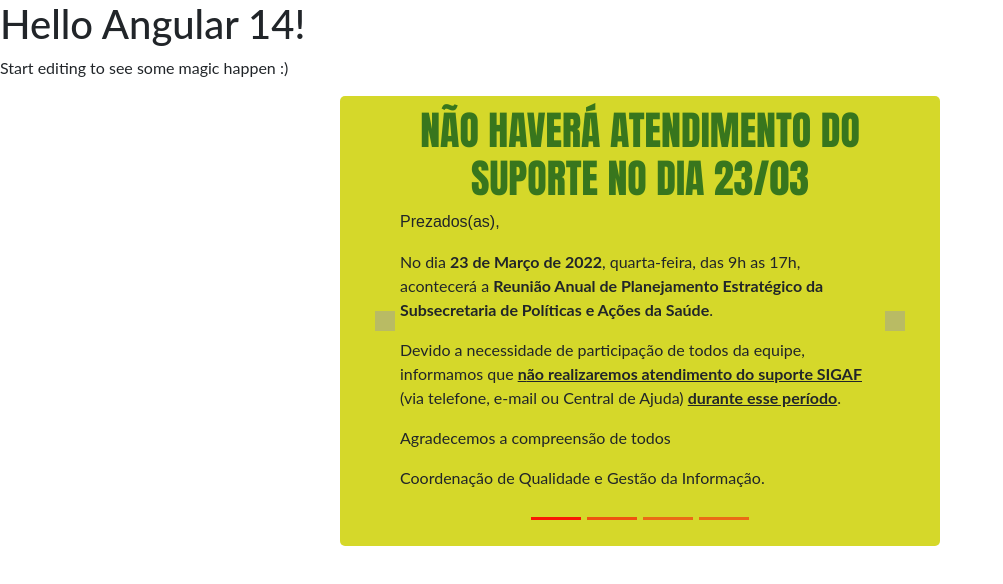
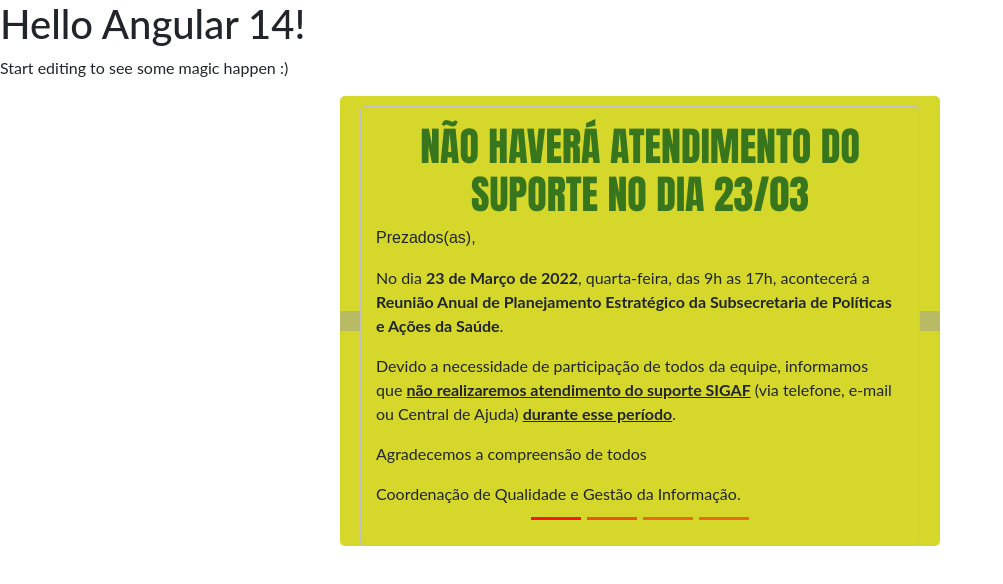
Before and after one commit to leite-gilcimar/angular-render-html-externo, an Angular app: page / in a window 1280 px wide. Shown: the top 584 px of the page, without its empty margins (0-1003 px from the left). Built offline with nearby package versions, Linux system fonts and the light colour scheme; grey boxes are pictures that could not be loaded.

Commit message:
Ajustado o conteúdo do mural para não ficar por cima das setas de preview e next

```diff
--- a/src/app/app.component.css
+++ b/src/app/app.component.css
@@ -9,6 +9,7 @@ p {
 
 ::ng-deep .carousel .carousel-control-prev-icon {
   background-image: url('https://apufpel.com.br/assets/img/seta_prim.png');
+  margin-right: 70px;
   /* background-color: #000;
   width: 50px;
   height: 50px;
@@ -18,6 +19,7 @@ p {
 
 ::ng-deep .carousel .carousel-control-next-icon {
   background-image: url('https://apufpel.com.br/assets/img/seta_ult.png');
+  margin-left: 70px;
   /* background-color: #000;
   width: 50px;
   height: 50px;
@@ -33,9 +35,17 @@ p {
 .box-div-externo {
   height: 450px;
   width: 600px;
-  padding-left: 60px;
-  padding-right: 60px;
+  padding-left: 20px;
+  padding-right: 20px;
   padding-top: 10px;
   border-radius: 5px;
   background-color: rgb(213, 216, 42);
 }
+
+.divExterno {
+  border: 1px solid silver;
+  border-radius: 5px;
+  padding: 15px;
+  width: 100%;
+  height: 100%;
+}
--- a/src/app/app.component.html
+++ b/src/app/app.component.html
@@ -5,22 +5,22 @@
   <carousel>
     <slide>
       <div class="box-div-externo">
-        <div #divExterno1></div>
+        <div class="divExterno" #divExterno1></div>
       </div>
     </slide>
     <slide>
       <div class="box-div-externo">
-        <div #divExterno2></div>
+        <div class="divExterno" #divExterno2></div>
       </div>
     </slide>
     <slide>
       <div class="box-div-externo">
-        <div #divExterno3></div>
+        <div class="divExterno" #divExterno3></div>
       </div>
     </slide>
     <slide>
       <div class="box-div-externo">
-        <div>
+        <div class="divExterno">
           <h3>First slide label</h3>
           <p>
             Nulla vitae elit libero, a pharetra augue mollis interdum.
```
